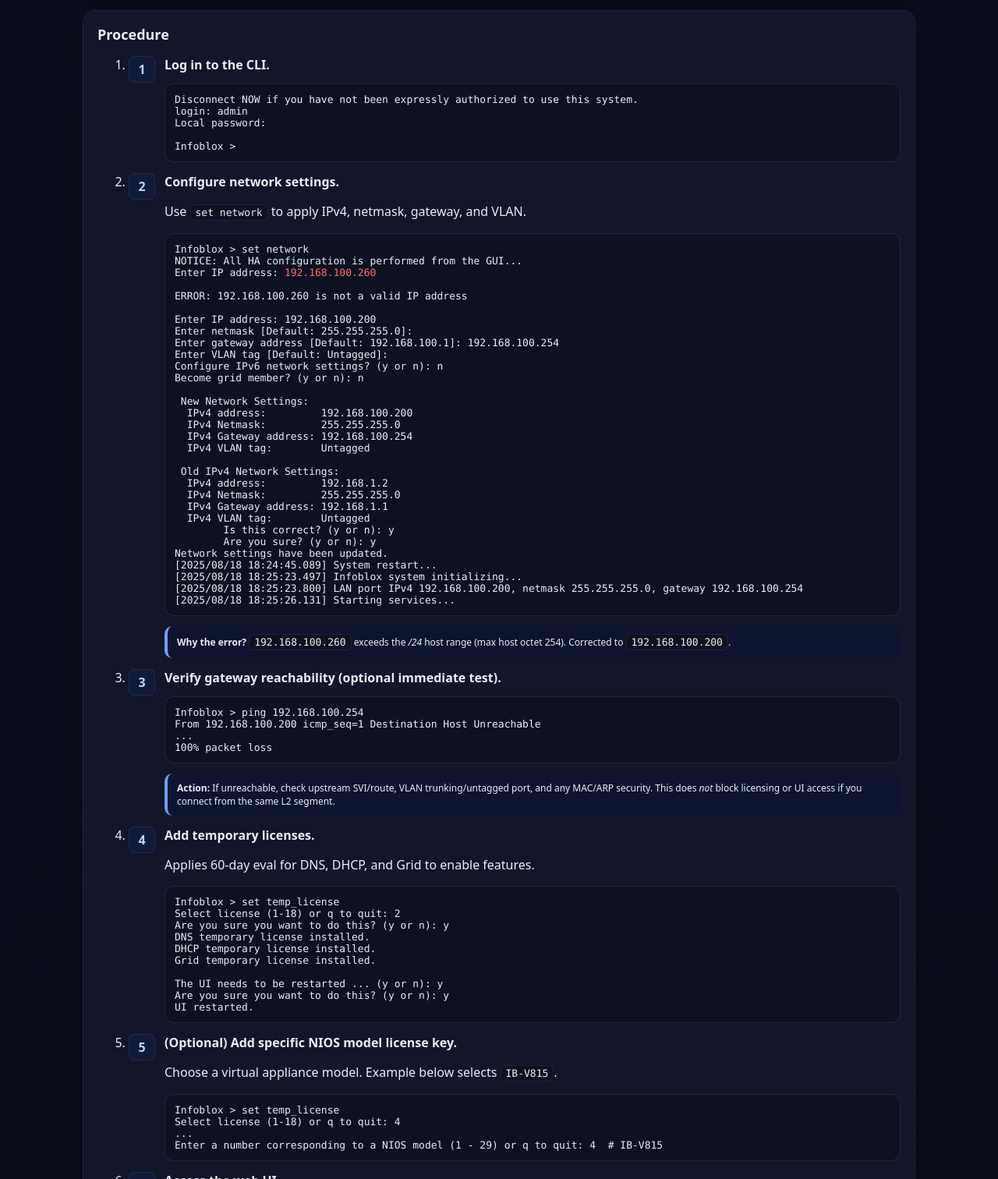
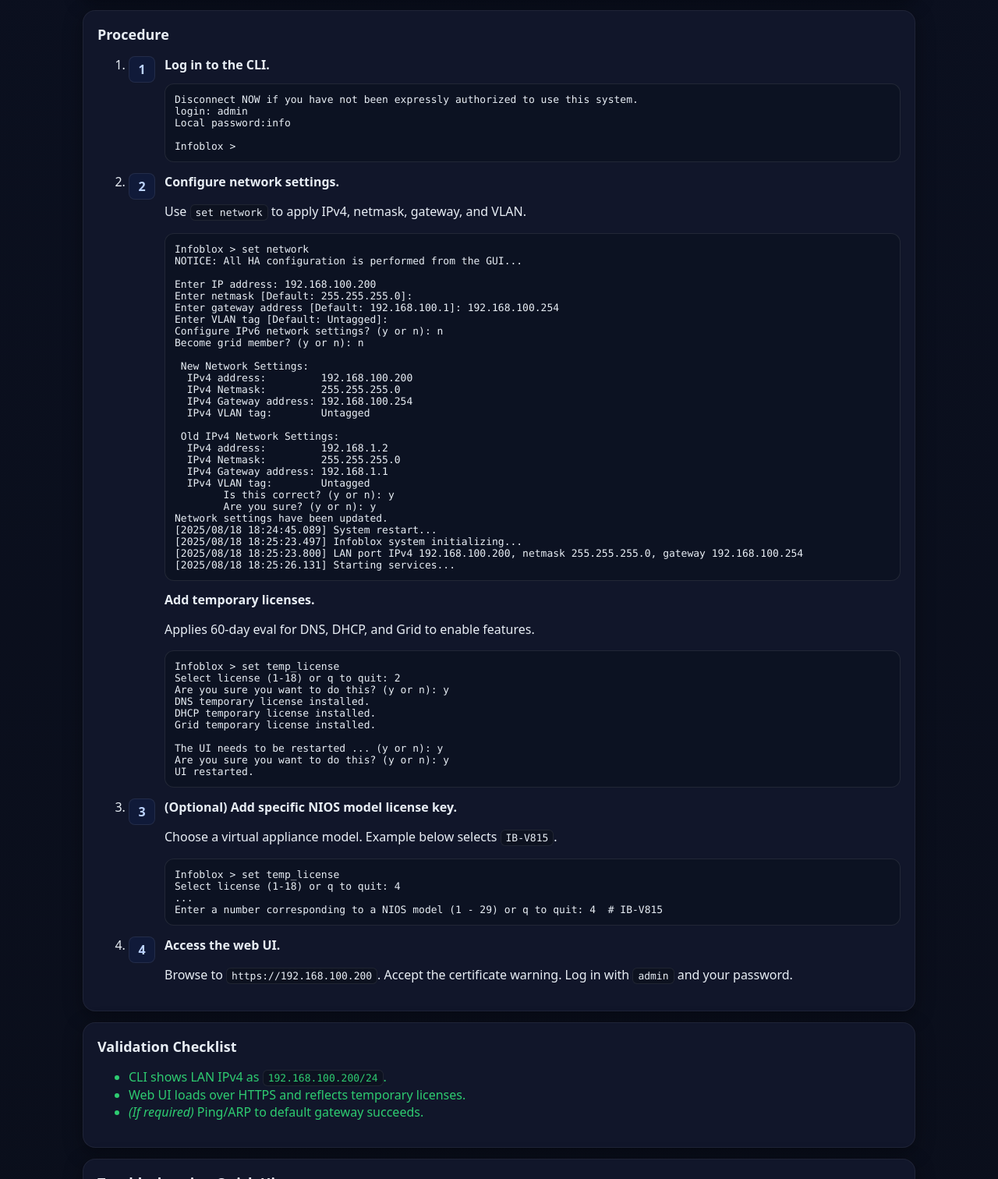
Before and after one commit to surajpjoshi/Infoblox, a plain HTML site: page sop_infoblox_nios_initial_cli_setup_html.html in a window 1280 px wide. Shown: the part 693-2205 px from the top of the page at 78% size. Drawn offline with Linux system fonts and the light colour scheme.

Commit message:
Update sop_infoblox_nios_initial_cli_setup_html.html

```diff
--- a/sop_infoblox_nios_initial_cli_setup_html.html
+++ b/sop_infoblox_nios_initial_cli_setup_html.html
@@ -97,7 +97,7 @@
           <strong>Log in to the CLI.</strong>
           <pre><code>Disconnect NOW if you have not been expressly authorized to use this system.
 login: admin
-Local password:
+Local password:info
 
 Infoblox &gt; </code></pre>
         </li>
@@ -106,9 +106,6 @@ Infoblox &gt; </code></pre>
           <p>Use <span class="kbd">set network</span> to apply IPv4, netmask, gateway, and VLAN.</p>
           <pre><code>Infoblox &gt; set network
 NOTICE: All HA configuration is performed from the GUI...
-Enter IP address: <span class="err">192.168.100.260</span>
-
-ERROR: 192.168.100.260 is not a valid IP address
 
 Enter IP address: 192.168.100.200
 Enter netmask [Default: 255.255.255.0]:
@@ -135,17 +132,7 @@ Network settings have been updated.
 [2025/08/18 18:25:23.497] Infoblox system initializing...
 [2025/08/18 18:25:23.800] LAN port IPv4 192.168.100.200, netmask 255.255.255.0, gateway 192.168.100.254
 [2025/08/18 18:25:26.131] Starting services...</code></pre>
-          <p class="note small"><strong>Why the error?</strong> <span class="kbd">192.168.100.260</span> exceeds the <em>/24</em> host range (max host octet 254). Corrected to <span class="kbd">192.168.100.200</span>.</p>
-        </li>
-        <li class="step">
-          <strong>Verify gateway reachability (optional immediate test).</strong>
-          <pre><code>Infoblox &gt; ping 192.168.100.254
-From 192.168.100.200 icmp_seq=1 Destination Host Unreachable
-...
-100% packet loss</code></pre>
-          <p class="note small"><strong>Action:</strong> If unreachable, check upstream SVI/route, VLAN trunking/untagged port, and any MAC/ARP security. This does <em>not</em> block licensing or UI access if you connect from the same L2 segment.</p>
-        </li>
-        <li class="step">
+
           <strong>Add temporary licenses.</strong>
           <p>Applies 60‑day eval for DNS, DHCP, and Grid to enable features.</p>
           <pre><code>Infoblox &gt; set temp_license
```
